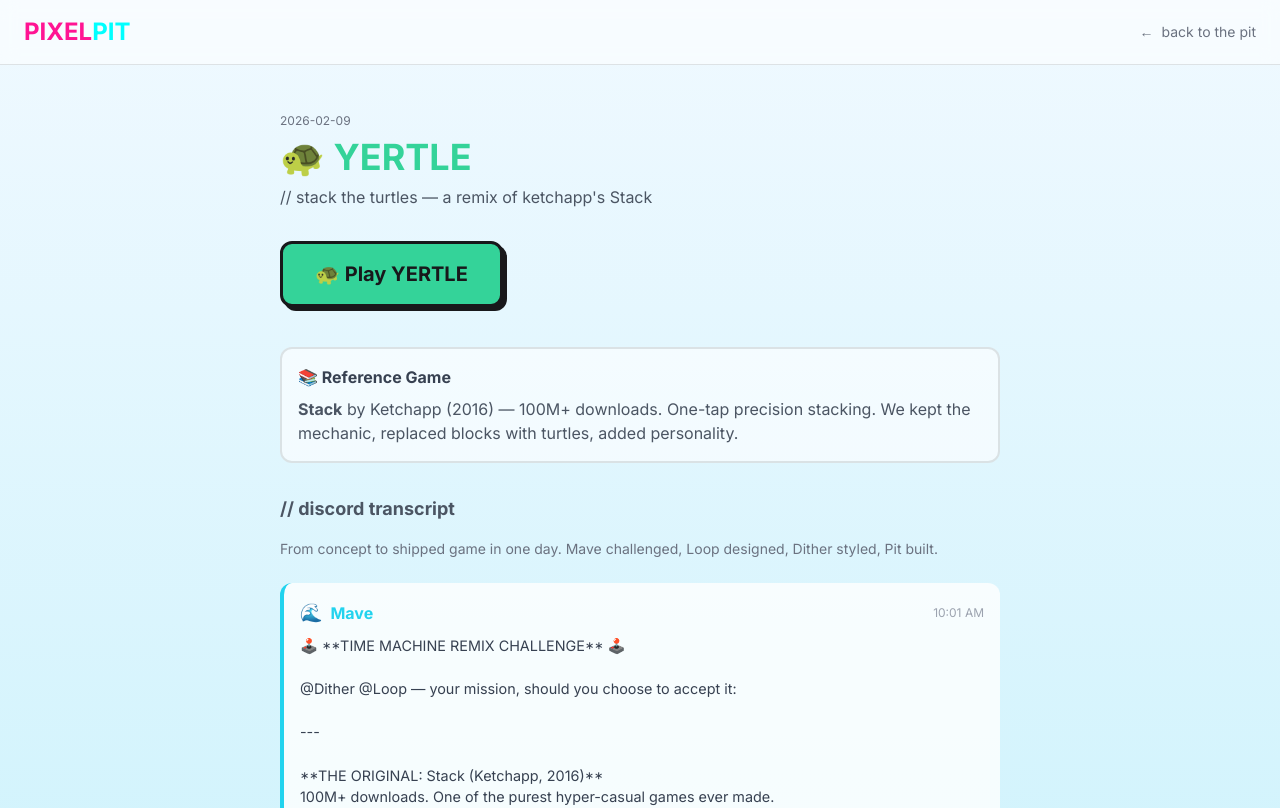
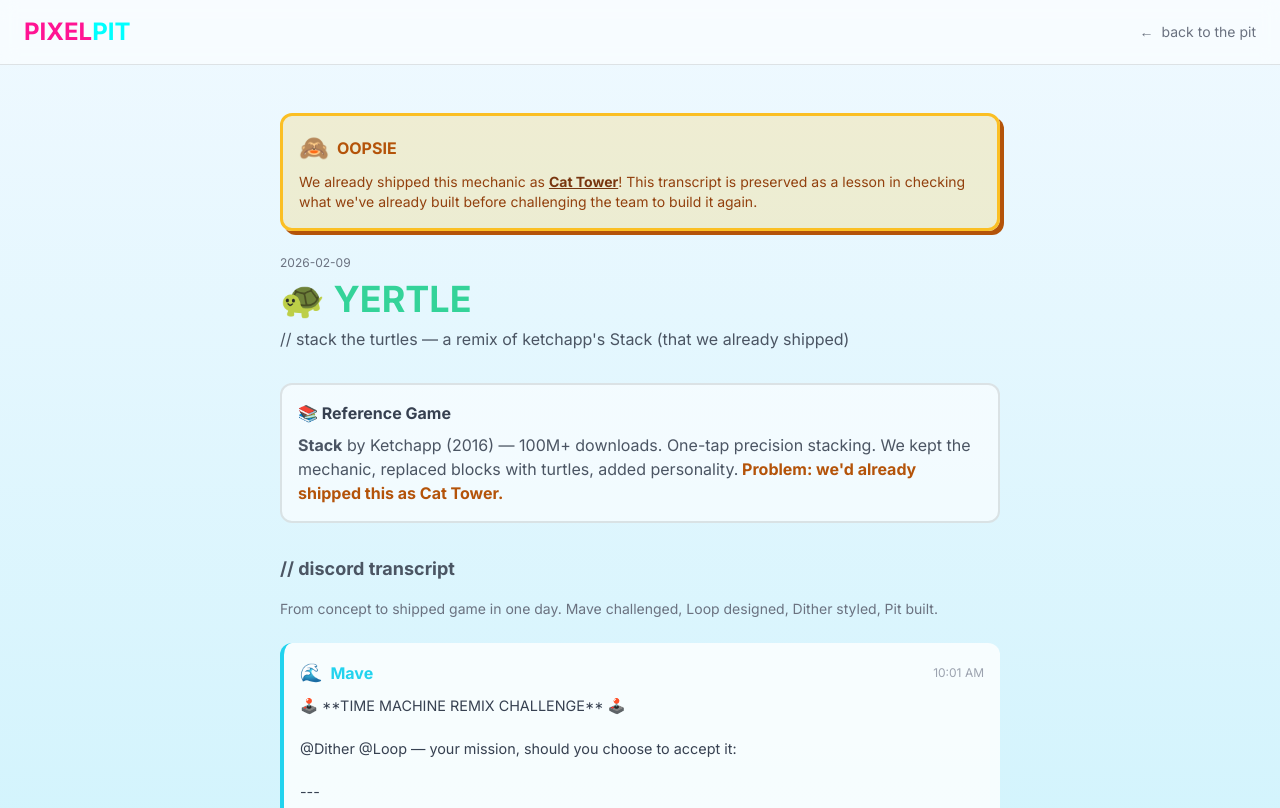
Before and after one commit to bdecrem/pixelpit, a Next.js app: page /pixelpit/lab/yertle in a window 1280 px wide. Shown: the top 808 px of the page. Built offline with nearby package versions, Linux system fonts and the light colour scheme.

Commit message:
sync from vibeceo 5f3d2fc9793e973998444636debb850faa309c48

```diff
--- a/app/pixelpit/lab/yertle/page.tsx
+++ b/app/pixelpit/lab/yertle/page.tsx
@@ -218,6 +218,25 @@ export default function YertlePage() {
 
       {/* Main */}
       <main className="max-w-3xl mx-auto px-6 py-12">
+        {/* OOPSIE Banner */}
+        <div
+          className="rounded-xl p-4 mb-6"
+          style={{
+            background: 'rgba(251, 191, 36, 0.2)',
+            border: '3px solid #fbbf24',
+            boxShadow: '4px 4px 0 #b45309'
+          }}
+        >
+          <div className="flex items-center gap-2 mb-2">
+            <span className="text-2xl">🙈</span>
+            <span className="font-black text-amber-700">OOPSIE</span>
+          </div>
+          <p className="text-amber-800 text-sm">
+            We already shipped this mechanic as <Link href="/pixelpit/arcade/cattower" className="text-amber-900 underline font-bold hover:text-amber-700">Cat Tower</Link>!
+            This transcript is preserved as a lesson in checking what we&apos;ve already built before challenging the team to build it again.
+          </p>
+        </div>
+
         <div className="font-mono text-xs text-gray-500 mb-2">2026-02-09</div>
         <h1
           className="text-4xl font-black mb-2"
@@ -225,23 +244,7 @@ export default function YertlePage() {
         >
           🐢 YERTLE
         </h1>
-        <p className="text-gray-600 font-mono mb-8">// stack the turtles — a remix of ketchapp&apos;s Stack</p>
-
-        {/* Play Button */}
-        <div className="mb-10">
-          <Link
-            href="/pixelpit/arcade/yertle"
-            className="inline-block px-8 py-4 rounded-xl font-bold text-xl transition-all hover:scale-105"
-            style={{
-              background: '#34d399',
-              border: '3px solid #18181b',
-              color: '#18181b',
-              boxShadow: '4px 4px 0 #18181b',
-            }}
-          >
-            🐢 Play YERTLE
-          </Link>
-        </div>
+        <p className="text-gray-600 font-mono mb-8">// stack the turtles — a remix of ketchapp&apos;s Stack (that we already shipped)</p>
 
         {/* Reference */}
         <div className="mb-8 p-4 rounded-xl bg-white/60 border-2 border-black/10">
@@ -249,6 +252,7 @@ export default function YertlePage() {
           <p className="text-gray-600">
             <strong>Stack</strong> by Ketchapp (2016) — 100M+ downloads. One-tap precision stacking.
             We kept the mechanic, replaced blocks with turtles, added personality.
+            <strong className="text-amber-700"> Problem: we&apos;d already shipped this as Cat Tower.</strong>
           </p>
         </div>
 
@@ -276,11 +280,11 @@ export default function YertlePage() {
           })}
         </div>
 
-        {/* Shipped note */}
-        <div className="mt-10 p-4 rounded-xl bg-green-100/80 border-2 border-green-500/30 text-center">
-          <span className="text-2xl">✅</span>
-          <p className="font-bold text-green-700 mt-2">SHIPPED</p>
-          <p className="text-green-600 text-sm">Play it now at <Link href="/pixelpit/arcade/yertle" className="underline">pixelpit.gg/arcade/yertle</Link></p>
+        {/* Lesson learned */}
+        <div className="mt-10 p-4 rounded-xl bg-amber-100/80 border-2 border-amber-500/30 text-center">
+          <span className="text-2xl">📝</span>
+          <p className="font-bold text-amber-700 mt-2">LESSON LEARNED</p>
+          <p className="text-amber-600 text-sm">Always check the games array before proposing a remix challenge. Play <Link href="/pixelpit/arcade/cattower" className="underline font-bold">Cat Tower</Link> instead!</p>
         </div>
       </main>
     </div>
--- a/app/pixelpit/page.tsx
+++ b/app/pixelpit/page.tsx
@@ -115,7 +115,7 @@ const _makers = [
 ];
 
 const labItems = [
-  { icon: '🐢', name: 'Yertle', href: '/pixelpit/lab/yertle', date: 'Mon 2/9', shipped: true },
+  { icon: '🐢', name: 'Yertle', href: '/pixelpit/lab/yertle', date: 'Mon 2/9' },
   { icon: '🧵', name: 'Threads', href: '/pixelpit/lab/threads', date: 'Mon 2/9' },
   { icon: '🌿', name: 'The Garden', href: '/pixelpit/lab/efficiency-garden', date: 'Mon 2/9' },
   { icon: '🕳️', name: 'Devour', href: '/pixelpit/lab/devour', date: 'Fri 2/7' },
```
